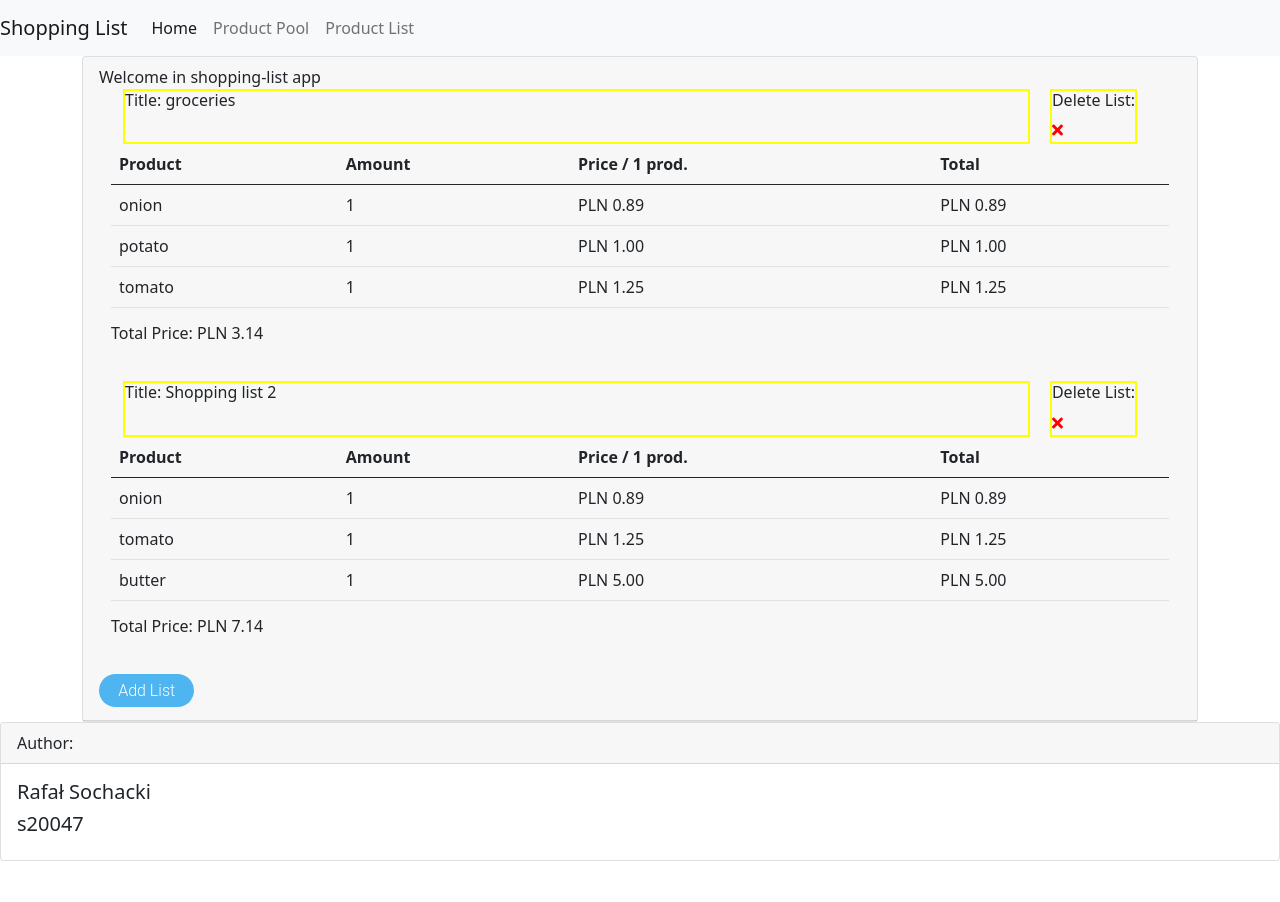
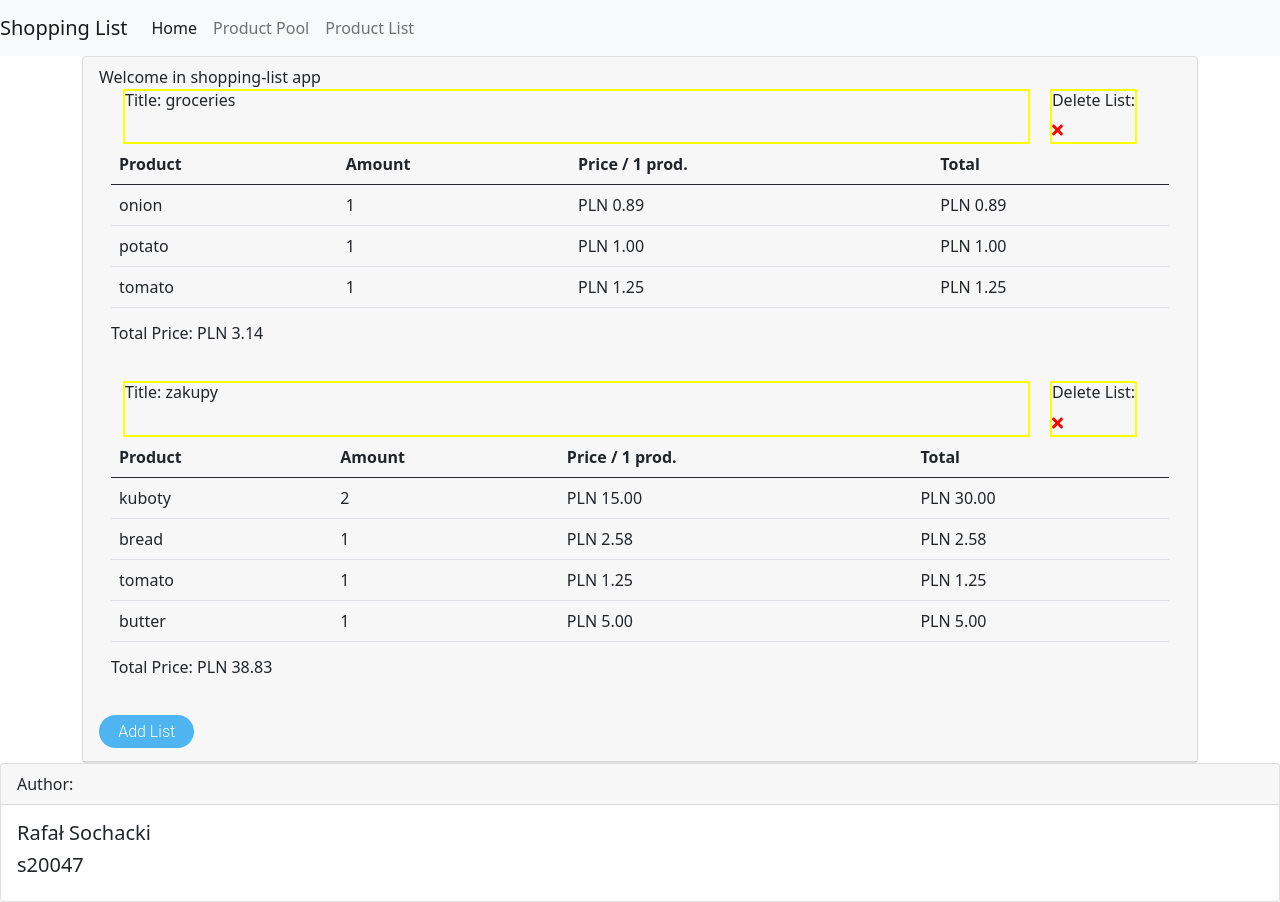
Before and after one commit to R4V88/BIU_AngularTS_ShoppingList_Project, an Angular app in the folder shopping-list/: page /welcome in a window 1280 px wide. Before the commit the page ends 861 px from the top, so only its background shows below. Built offline with nearby package versions, Linux system fonts and the light colour scheme; data requests are answered from the project's data file.

Commit message:
last change

```diff
--- a/shopping-list/db.json
+++ b/shopping-list/db.json
@@ -95,35 +95,40 @@
       "totalPrice": 3.14
     },
     {
-      "title": "Shopping list 2 ",
-      "id": 6,
+      "title": "zakupy",
+      "id": 5,
       "products": [
         {
-          "id": 1,
-          "name": "Onion",
-          "price": 0.89,
+          "id": "_599g6kblj",
+          "name": "kuboty",
+          "price": "15",
+          "amount": "2",
+          "totalPrice": 30,
+          "isSelected": false
+        },
+        {
+          "id": 4,
+          "name": "Bread",
+          "price": 2.58,
           "amount": 1,
-          "totalPrice": 0.89,
-          "isSelected": false
+          "totalPrice": 2.58
         },
         {
           "id": 3,
           "name": "Tomato",
           "price": 1.25,
           "amount": 1,
-          "totalPrice": 1.25,
-          "isSelected": false
+          "totalPrice": 1.25
         },
         {
           "id": 5,
           "name": "Butter",
           "price": 5,
           "amount": 1,
-          "totalPrice": 5,
-          "isSelected": false
+          "totalPrice": 5
         }
       ],
-      "totalPrice": 7.140000000000001
+      "totalPrice": 38.83
     }
   ]
 }
--- a/shopping-list/src/app/products/products-list/add-list/add-list.component.ts
+++ b/shopping-list/src/app/products/products-list/add-list/add-list.component.ts
@@ -83,6 +83,11 @@ export class AddListComponent implements OnInit {
   }
 
   addList() {
+    if (!this.title || this.title.length <= 2) {
+      alert('Please add a correct title!');
+      return;
+    }
+
     const newList: IList = {
       "title": this.title,
       "id": this.idGenerator.getRandomNumberId(),
```
